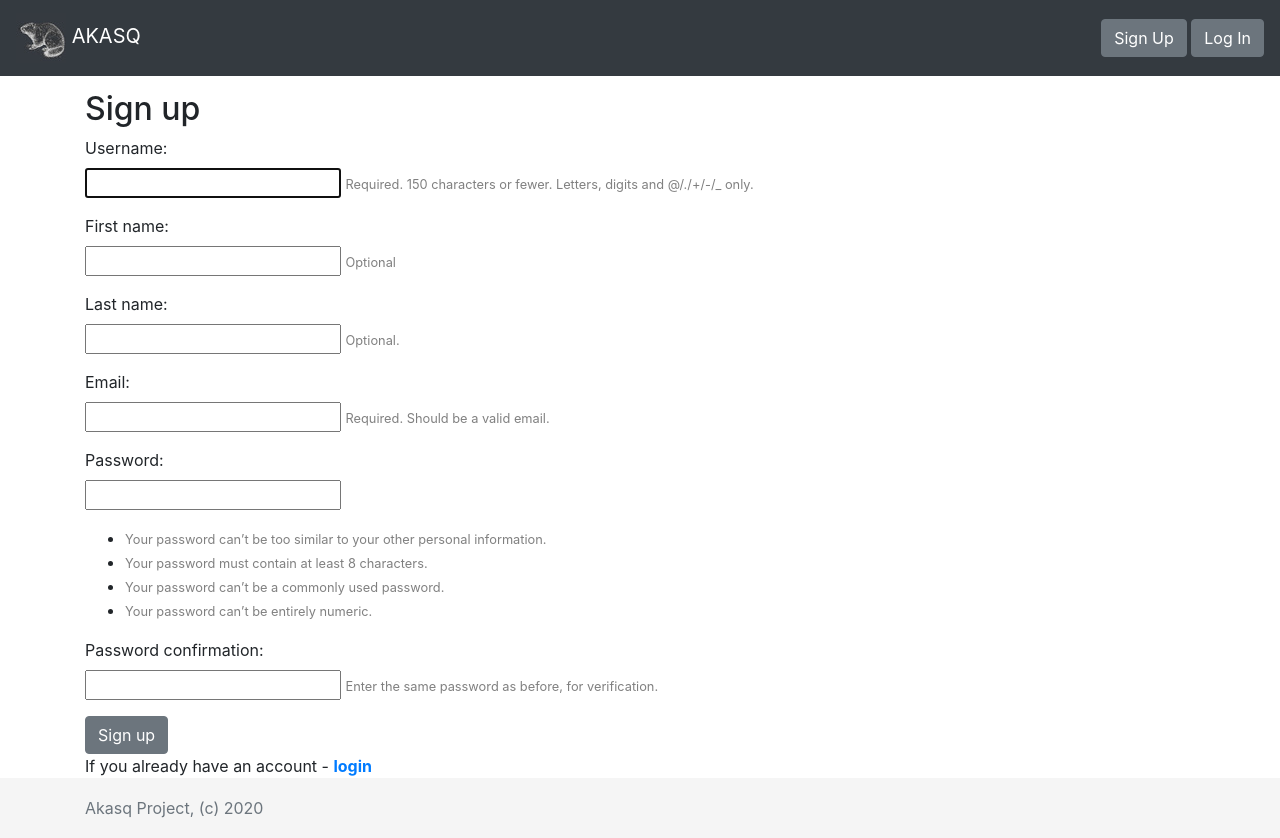
After one commit to akasq/portal, a Django app: page /hlpoc/signup/ in a window 1280 px wide. The commit adds this page. Run offline with Django 3.2, Linux system fonts and the light colour scheme; some libraries are stand-ins or nearby versions.

Commit message:
User login, logout and sign-up

```diff
--- /dev/null
+++ b/hlpoc/forms.py
@@ -0,0 +1,19 @@
+from django import forms
+from django.contrib.auth.forms import UserCreationForm
+from django.contrib.auth.models import User
+
+
+class SignUpForm(UserCreationForm):
+    first_name = forms.CharField(max_length=30,
+                                 required=False,
+                                 help_text='Optional')
+    last_name = forms.CharField(max_length=30,
+                                required=False,
+                                help_text='Optional.')
+    email = forms.EmailField(max_length=254,
+                             help_text='Required. Should be a valid email.')
+
+    class Meta:
+        model = User
+        fields = ('username', 'first_name', 'last_name',
+                  'email', 'password1', 'password2', )
--- a/hlpoc/templates/layouts/header.html
+++ b/hlpoc/templates/layouts/header.html
@@ -22,7 +22,7 @@
     <header>
       <!-- Fixed navbar -->
       <nav class="navbar navbar-expand-md navbar-dark fixed-top bg-dark">
-        <a class="navbar-brand" href="#">
+        <a class="navbar-brand" href="{% url 'index' %}">
           <img src="{% static 'images/woodchuck_inv_50.jpg' %}" />
           AKASQ
         </a>
@@ -31,6 +31,7 @@
         </button>
         <div class="collapse navbar-collapse" id="navbarCollapse">
           <ul class="navbar-nav mr-auto">
+            {% if user.is_authenticated %}
             <li class="nav-item active">
               <a class="nav-link" href="#">Home <span class="sr-only">(current)</span></a>
             </li>
@@ -40,11 +41,23 @@
             <li class="nav-item">
               <a class="nav-link disabled" href="#">Disabled</a>
             </li>
+            {% endif %}
           </ul>
-          <form class="form-inline mt-2 mt-md-0">
-            <input class="form-control mr-sm-2" type="text" placeholder="Search" aria-label="Search">
-            <button class="btn btn-outline-success my-2 my-sm-0" type="submit">Search</button>
-          </form>
+          <ul class="navbar-nav ml-auto">
+            {% if user.is_authenticated %}
+            <li class="nav-item">
+              <a class="nav-link text-white" href="#">{{request.user.username}}</a>
+            </li>
+            <li class="nav-item">
+              <a class="btn btn-secondary" href="{% url 'logout' %}" role="button">Log Out</a>
+            </li>
+            {% else %}
+            <li class="nav-item">
+              <a class="btn btn-secondary" href="{% url 'signup' %}" role="button">Sign Up</a>
+              <a class="btn btn-secondary" href="{% url 'login' %}" role="button">Log In</a>
+            </li>
+            {% endif %}
+          </ul>
         </div>
       </nav>
     </header>
--- /dev/null
+++ b/hlpoc/templates/users/signup.html
@@ -0,0 +1,23 @@
+{% extends 'layouts/base.html' %}
+
+{% block content %}
+  <h2>Sign up</h2>
+  <form method="post">
+    {% csrf_token %}
+    {% for field in form %}
+      <p>
+        {{ field.label_tag }}<br>
+        {{ field }}
+        {% if field.help_text %}
+          <small style="color: grey">{{ field.help_text }}</small>
+        {% endif %}
+        {% for error in field.errors %}
+          <p style="color: red">{{ error }}</p>
+        {% endfor %}
+      </p>
+    {% endfor %}
+    <button class="btn btn-secondary" type="submit">Sign up</button>
+  </form>
+
+  If you already have an account - <a href="{% url 'login' %}" target="blank"><strong>login</strong></a>
+{% endblock %}
--- a/hlpoc/urls.py
+++ b/hlpoc/urls.py
@@ -1,7 +1,12 @@
 from django.urls import path
-
+from django.contrib.auth import views as auth_views
 from . import views
 
 urlpatterns = [
     path('', views.index, name='index'),
+    path('signup/', views.signup, name='signup'),
+    path('login/',
+         auth_views.LoginView.as_view(template_name='users/login.html'),
+         name='login'),
+    path('logout/', auth_views.LogoutView.as_view(), name='logout'),
 ]
--- a/hlpoc/views.py
+++ b/hlpoc/views.py
@@ -1,7 +1,27 @@
 from django.template import loader
 from django.http import HttpResponse
+from django.shortcuts import render, redirect
+from hlpoc.forms import SignUpForm
+from django.contrib.auth import login as auth_login, authenticate
 
 
 def index(request):
     template = loader.get_template('index.html')
     return HttpResponse(template.render({}, request))
+
+
+def signup(request):
+    if request.method == 'POST':
+        form = SignUpForm(request.POST)
+        if form.is_valid():
+            form.save()
+            username = form.cleaned_data.get('username')
+            raw_password = form.cleaned_data.get('password1')
+            user = authenticate(username=username, password=raw_password)
+            auth_login(request, user)
+            return redirect('index')
+    else:
+        form = SignUpForm()
+    return render(request=request,
+                  template_name='users/signup.html',
+                  context={'form': form})
--- a/portal/settings.py
+++ b/portal/settings.py
@@ -149,3 +149,6 @@ STATIC_URL = '/static/'
 STATICFILES_DIRS = (
     os.path.join(BASE_DIR, "static"),
 )
+
+LOGIN_REDIRECT_URL = 'index'
+LOGOUT_REDIRECT_URL = 'index'
```
Also changed, not shown: hlpoc/templates/users/login.html (added, +10 -0 lines).
